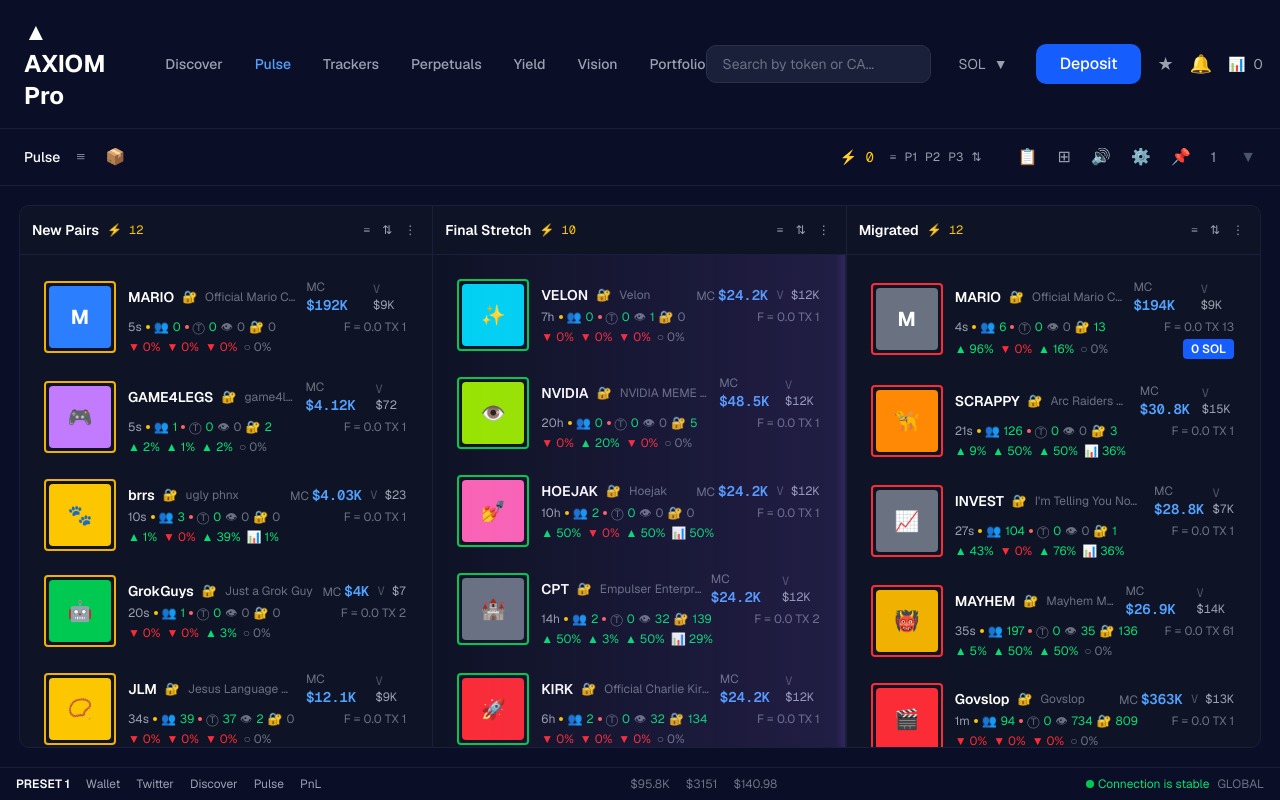
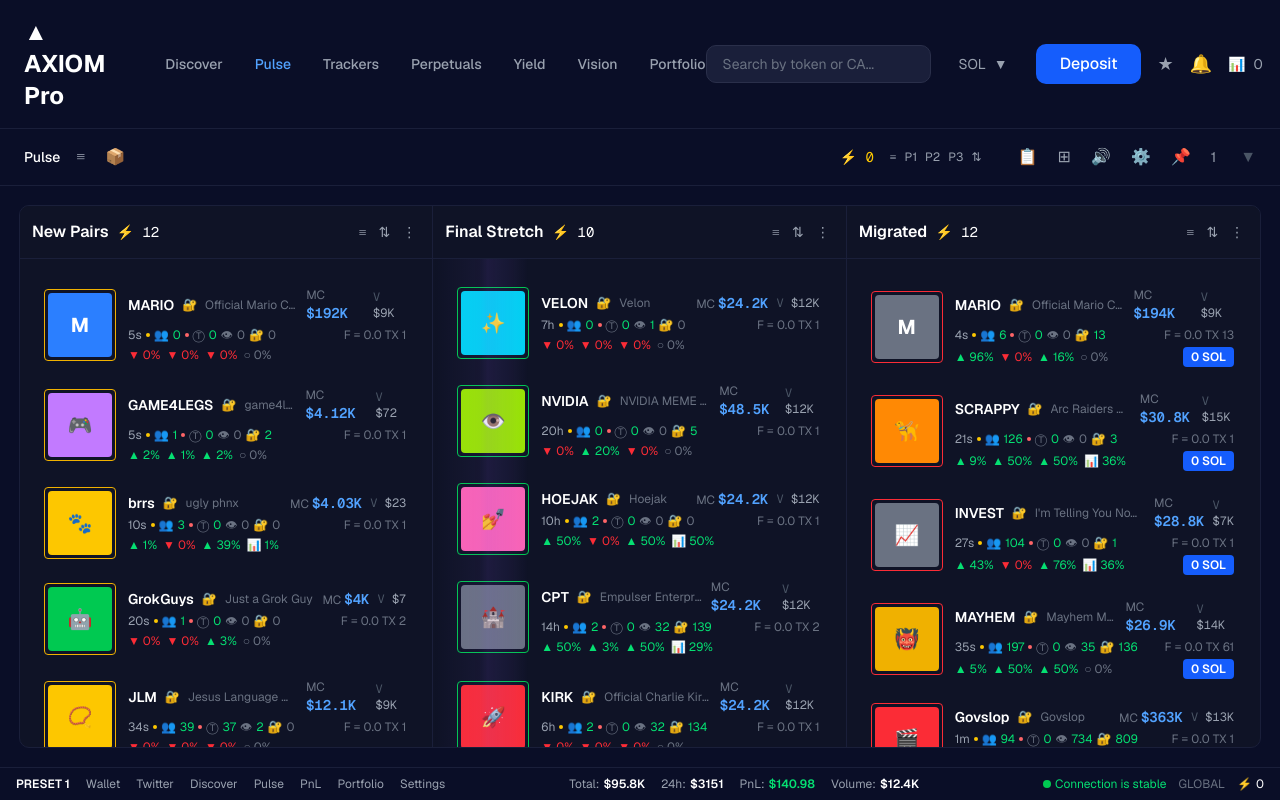
Before and after one commit to NysaPahari/Token-trading-table_Axiom, a Next.js app: page / in a window 1280 px wide. Built offline with nearby package versions, Linux system fonts and the light colour scheme.

Commit message:
enhance ui

```diff
--- a/components/bottom-bar.tsx
+++ b/components/bottom-bar.tsx
@@ -10,20 +10,39 @@ export function BottomBar() {
         <a href="#" className="hover:text-white transition-colors">Discover</a>
         <a href="#" className="hover:text-white transition-colors">Pulse</a>
         <a href="#" className="hover:text-white transition-colors">PnL</a>
+        <a href="#" className="hover:text-white transition-colors">Portfolio</a>
+        <a href="#" className="hover:text-white transition-colors">Settings</a>
       </div>
 
       <div className="flex items-center gap-4">
-        <span className="text-gray-500">$95.8K</span>
-        <span className="text-gray-500">$3151</span>
-        <span className="text-gray-500">$140.98</span>
+        <div className="flex items-center gap-1">
+          <span className="text-gray-400">Total:</span>
+          <span className="text-white font-semibold">$95.8K</span>
+        </div>
+        <div className="flex items-center gap-1">
+          <span className="text-gray-400">24h:</span>
+          <span className="text-white font-semibold">$3151</span>
+        </div>
+        <div className="flex items-center gap-1">
+          <span className="text-gray-400">PnL:</span>
+          <span className="text-green-400 font-semibold">$140.98</span>
+        </div>
+        <div className="flex items-center gap-1">
+          <span className="text-gray-400">Volume:</span>
+          <span className="text-white font-semibold">$12.4K</span>
+        </div>
       </div>
 
-      <div className="flex items-center gap-2">
+      <div className="flex items-center gap-3">
         <div className="flex items-center gap-1">
           <div className="w-2 h-2 rounded-full bg-green-500"></div>
           <span className="text-green-400">Connection is stable</span>
         </div>
         <span className="text-gray-500">GLOBAL</span>
+        <div className="flex items-center gap-1">
+          <span className="text-gray-400">⚡</span>
+          <span className="text-white">0</span>
+        </div>
       </div>
     </div>
   )
--- a/components/column-section.tsx
+++ b/components/column-section.tsx
@@ -48,9 +48,9 @@ export function ColumnSection({
     const animate = () => {
       setShimmerPos(-100)
 
-      // Animate from left to right over 2 seconds
+      // Animate from left to right over 4 seconds (slower)
       const startTime = Date.now()
-      const duration = 2000
+      const duration = 4000
 
       const updatePosition = () => {
         const elapsed = Date.now() - startTime
@@ -86,30 +86,30 @@ export function ColumnSection({
       {/* Column header - sticky */}
       <div className="bg-[#0f1326] border-b border-[#1a1f3a] p-3 sticky top-0 z-40 flex items-center justify-between flex-shrink-0">
         <div className="flex items-center gap-2">
-          <h2 className="text-sm font-semibold text-white">{title}</h2>
-          <span className="text-xs font-mono text-yellow-400">⚡ {tokens.length}</span>
+          <h2 className="text-base font-semibold text-white">{title}</h2>
+          <span className="text-sm font-mono text-white">⚡ {tokens.length}</span>
         </div>
         <div className="flex items-center gap-1 text-gray-400">
-          <button className="p-1 text-xs hover:text-white">≡</button>
-          <button className="p-1 text-xs hover:text-white">⇅</button>
-          <button className="p-1 text-xs hover:text-white">⋮</button>
+          <button className="p-1 text-sm hover:text-white transition-colors">≡</button>
+          <button className="p-1 text-sm hover:text-white transition-colors">⇅</button>
+          <button className="p-1 text-sm hover:text-white transition-colors">⋮</button>
         </div>
       </div>
 
       <div className="flex-1 overflow-y-auto pr-0.5 custom-scrollbar relative">
-        {/* Shimmer overlay on top */}
+        {/* Shimmer overlay on top - more subtle */}
         {isGradientAnimated && (
           <div
             className="absolute inset-0 pointer-events-none z-50"
             style={{
-              backgroundImage: `linear-gradient(90deg, transparent 0%, rgba(139, 92, 246, 0.15) ${shimmerPos + 10}%, rgba(139, 92, 246, 0.25) ${shimmerPos + 12}%, rgba(139, 92, 246, 0.15) ${shimmerPos + 18}%, transparent ${shimmerPos + 22}%)`,
+              backgroundImage: `linear-gradient(90deg, transparent 0%, rgba(139, 92, 246, 0.06) ${shimmerPos + 10}%, rgba(139, 92, 246, 0.12) ${shimmerPos + 12}%, rgba(139, 92, 246, 0.06) ${shimmerPos + 18}%, transparent ${shimmerPos + 22}%)`,
               backgroundSize: '100% 100%',
               backgroundPosition: `${shimmerPos}% 0`,
               backgroundRepeat: 'no-repeat',
             }}
           />
         )}
-        <div className="space-y-0 p-3 relative z-10">
+        <div className="space-y-0 p-3 pt-4 relative z-10">
           {tokens.map((token) => (
             <TokenCard key={token.id} token={token} category={category} />
           ))}
--- a/components/token-card.tsx
+++ b/components/token-card.tsx
@@ -75,24 +75,39 @@ export function TokenCard({ token, category = 'new-pairs' }: TokenCardProps) {
     return colors[gradient] || 'bg-gray-500'
   }
 
+  const getLabelValue = () => {
+    switch (category) {
+      case 'new-pairs':
+        return '6.44%'
+      case 'final-stretch':
+        return '50%'
+      case 'migrated':
+        return 'Migrated'
+      default:
+        return ''
+    }
+  }
+
   return (
     <div
       className="relative p-3 bg-[#0f1326] hover:bg-[#141928] transition-all duration-150 cursor-pointer overflow-hidden"
       onMouseEnter={() => setIsHovered(true)}
       onMouseLeave={() => setIsHovered(false)}
     >
-      {isHovered && (
-        <div className="absolute top-2 right-2 bg-green-500/80 text-white text-xs font-semibold px-2 py-1 rounded z-20">
-          {getHoverLabel()}: {category === 'new-pairs' ? '30.69%' : '50%'}
+      {/* Label above the box */}
+      {category === 'new-pairs' || category === 'final-stretch' ? (
+        <div className="absolute -top-7 right-0 bg-[#1a1f3a] text-white text-xs font-semibold px-2 py-1 rounded z-20">
+          <span className="text-white">{getHoverLabel()}: </span>
+          <span className="text-green-400">{getLabelValue()}</span>
         </div>
-      )}
+      ) : null}
 
       <div className="relative z-10">
         {/* Token card with icon on left and all content on right */}
         <div className="flex items-center gap-3">
           {/* Icon with border color */}
           <div
-            className={`w-[72px] h-[72px] flex items-center justify-center text-xl font-bold flex-shrink-0 border-[2px] rounded p-[3px] ${getIconBorderColor()}`}
+            className={`w-[72px] h-[72px] flex items-center justify-center text-xl font-bold flex-shrink-0 border-[1px] rounded p-[3px] ${getIconBorderColor()}`}
           >
             <div className={`w-full h-full flex items-center justify-center rounded ${getIconColor(
               token.gradient
@@ -156,7 +171,7 @@ export function TokenCard({ token, category = 'new-pairs' }: TokenCardProps) {
                 {token.volume > 0 ? '📊' : '○'} {token.volume}%
               </span>
 
-              {token.hasBadge && (
+              {(token.hasBadge || category === 'migrated') && (
                 <button className="ml-auto bg-blue-600 text-white text-xs font-semibold px-2 py-0.5 rounded transition-colors">
                   0 SOL
                 </button>
```
